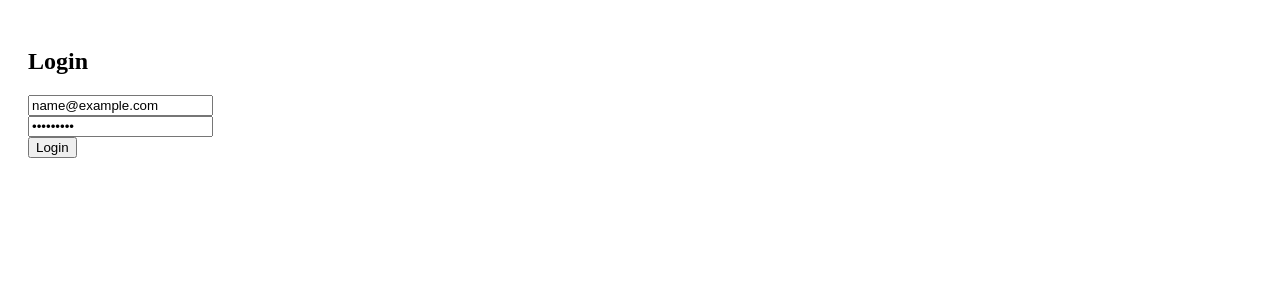
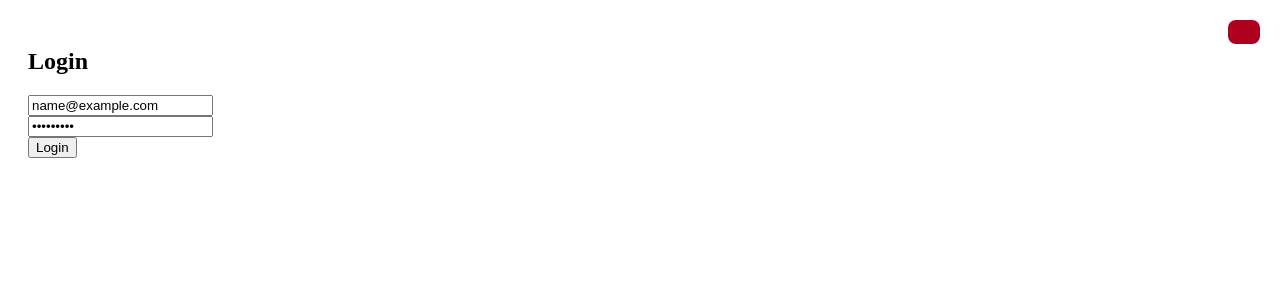
Before and after one commit to wesooh/Vigilance, a React (Vite) app in the folder vigilance-frontend/: page / in a window 1280 px wide. Both pictures are taken after typing "name@example.com", "Sample123" into the empty fields and a click on the button "Login". Shown: the top 300 px of the page. Built offline with nearby package versions, Linux system fonts and the light colour scheme; no server answers.

Commit message:
Chat integration

```diff
--- /dev/null
+++ b/vigilance-frontend/src/components/Toast.jsx
@@ -0,0 +1,37 @@
+import { useEffect } from "react";
+
+export default function Toast({ message, type, onClose }) {
+  useEffect(() => {
+    const timer = setTimeout(() => {
+      onClose();
+    }, 3000);
+
+    return () => clearTimeout(timer);
+  }, []);
+
+  return (
+    <div style={{ ...styles.toast, ...styles[type] }}>
+      {message}
+    </div>
+  );
+}
+
+const styles = {
+  toast: {
+    position: "fixed",
+    top: "20px",
+    right: "20px",
+    padding: "12px 16px",
+    borderRadius: "8px",
+    color: "white",
+    zIndex: 9999,
+  },
+
+  success: {
+    background: "#4CA621",
+  },
+
+  error: {
+    background: "#B00020",
+  },
+};
--- /dev/null
+++ b/vigilance-frontend/src/hooks/useToast.js
@@ -0,0 +1,20 @@
+import { useState } from "react";
+import Toast from "../components/Toast";
+
+export default function useToast() {
+  const [toast, setToast] = useState(null);
+
+  const showToast = (message, type = "success") => {
+    setToast({ message, type });
+  };
+
+  const ToastComponent = toast ? (
+    <Toast
+      message={toast.message}
+      type={toast.type}
+      onClose={() => setToast(null)}
+    />
+  ) : null;
+
+  return { showToast, ToastComponent };
+}
--- a/vigilance-frontend/src/pages/Login.jsx
+++ b/vigilance-frontend/src/pages/Login.jsx
@@ -2,10 +2,12 @@ import { useState, useContext } from "react";
 import api from "../api/axios";
 import { useNavigate } from "react-router-dom";
 import { AuthContext } from "../context/AuthContext";
+import useToast from "../hooks/useToast";
 
 export default function Login() {
   const [email, setEmail] = useState("");
   const [password, setPassword] = useState("");
+  const { showToast, ToastComponent } = useToast();
 
   const { login } = useContext(AuthContext);
   const navigate = useNavigate();
@@ -27,13 +29,14 @@ export default function Login() {
       else if (role === "worker") navigate("/worker");
       else navigate("/admin");
     } catch (err) {
-      alert(err.response?.data?.message);
+      showToast(err.response?.data?.message, "error");
     }
   };
 
   return (
     <div style={{ padding: 20 }}>
       <h2>Login</h2>
+      {ToastComponent}
 
       <form onSubmit={handleLogin}>
         <input
```
